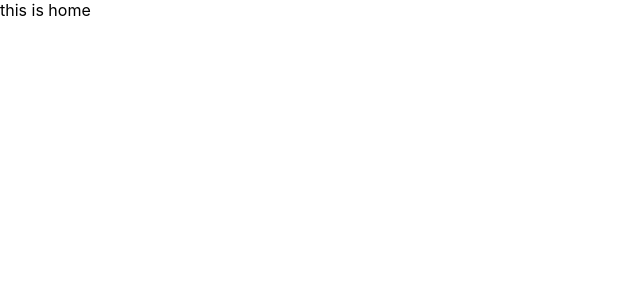
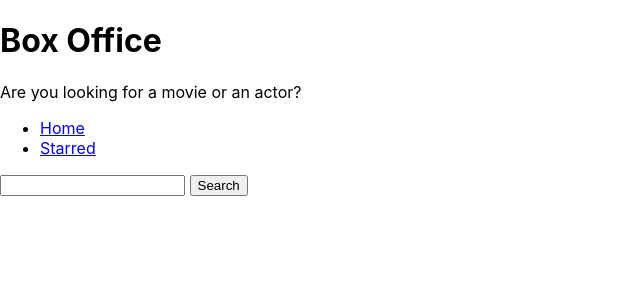
Before and after one commit to harsh-vardhan152/box-office, a React (Create React App) app: page / in a window 1280 px wide. Shown: the top 300 px of the page, without its empty margins (0-640 px from the left). Built offline with nearby package versions, Linux system fonts and the light colour scheme.

Commit message:
search bar

```diff
--- a/src/pages/Home.js
+++ b/src/pages/Home.js
@@ -1,5 +1,41 @@
-import React from 'react';
+import React, { useState } from 'react';
+import MainPageLayout from '../components/MainPageLayout';
 
-const Home = () => < div > this is home < /div>;
+const Home = () => {
+    const [input, setInput] = useState('');
+
+    const onSearch = () => {
+        fetch(`https://api.tvmaze.com/search/shows?q=${input}`)
+            .then(r => r.json())
+            .then(result => {
+                console.log(result);
+            });
+    };
+
+    const onInputChange = ev => {
+        setInput(ev.target.value);
+    };
+
+    const onKeyDown = ev => {
+        if (ev.keyCode === 13) {
+            onSearch();
+        }
+    };
+
+    return ( <
+        MainPageLayout >
+        <
+        input type = "text"
+        onChange = { onInputChange }
+        onKeyDown = { onKeyDown }
+        value = { input }
+        /> <
+        button type = "button"
+        onClick = { onSearch } >
+        Search <
+        /button> <
+        /MainPageLayout>
+    );
+};
 
 export default Home;
```
